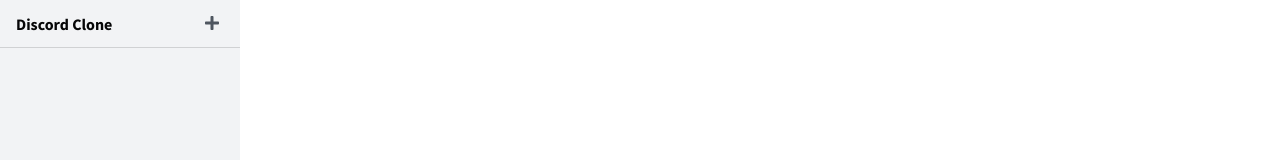
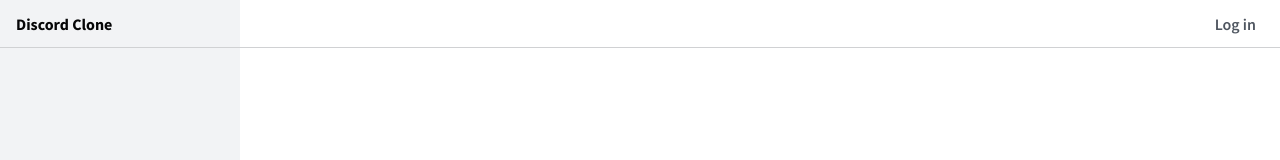
Before and after one commit to SirTurboPascal/tp-discord-clone, a React (Create React App) app: page / in a window 1280 px wide. Shown: the top 160 px of the page. Built offline with nearby package versions, Linux system fonts and the light colour scheme.

Commit message:
Adds Chat component

```diff
--- a/package.json
+++ b/package.json
@@ -15,6 +15,7 @@
 		"@types/node": "^16.7.13",
 		"@types/react": "^17.0.20",
 		"@types/react-dom": "^17.0.9",
+		"clsx": "^1.1.1",
 		"react": "^17.0.2",
 		"react-dom": "^17.0.2",
 		"react-redux": "^7.2.6",
--- /dev/null
+++ b/src/components/Chat/Chat.tsx
@@ -0,0 +1,19 @@
+import styled from 'styled-components';
+import { FunctionComponent } from 'react';
+
+const StyledChat = styled.main`
+	display: flex;
+	flex-direction: column;
+	flex-grow: 1;
+	justify-content: stretch;
+`;
+
+const Chat: FunctionComponent = (props) => {
+	return (
+		<>
+			<StyledChat>{props.children}</StyledChat>
+		</>
+	);
+};
+
+export default Chat;
--- /dev/null
+++ b/src/components/Chat/index.tsx
@@ -0,0 +1,3 @@
+import Chat from './Chat';
+
+export { Chat };
--- a/src/components/CssBaseline/CssBaseline.tsx
+++ b/src/components/CssBaseline/CssBaseline.tsx
@@ -1,6 +1,7 @@
 import { createGlobalStyle } from 'styled-components';
 
 import '@fontsource/source-sans-pro/400.css';
+import '@fontsource/source-sans-pro/600.css';
 import '@fontsource/source-sans-pro/700.css';
 
 const GlobalStyle = createGlobalStyle`
--- a/src/components/Header/HeaderButton.tsx
+++ b/src/components/Header/HeaderButton.tsx
@@ -1,3 +1,4 @@
+import clsx from 'clsx';
 import styled from 'styled-components';
 import { FunctionComponent } from 'react';
 
@@ -7,12 +8,13 @@ import { IconDefinition } from '@fortawesome/fontawesome-svg-core';
 const StyledHeaderButton = styled.button`
 	flex-shrink: 0;
 
-	width: 24px;
 	height: 24px;
+	padding: 0 2px;
 
 	background-color: transparent;
 	color: #4f5660;
 	border: none;
+	border-radius: 4px;
 	cursor: pointer;
 	user-select: none;
 
@@ -23,6 +25,23 @@ const StyledHeaderButton = styled.button`
 		color: #2e3337;
 	}
 
+	&.withCaption {
+		padding: 0 8px;
+
+		overflow: hidden;
+		text-overflow: ellipsis;
+
+		font-family: 'Source Sans Pro', sans-serif;
+		font-weight: 600;
+
+		white-space: nowrap;
+
+		&:active,
+		&:hover {
+			background-color: #f4f5f7;
+		}
+	}
+
 	@media (prefers-color-scheme: dark) {
 		color: #b9bbbe;
 
@@ -30,11 +49,21 @@ const StyledHeaderButton = styled.button`
 		&:hover {
 			color: #dcddde;
 		}
+
+		&.withCaption {
+			&:active,
+			&:hover {
+				background-color: #3b3d43;
+			}
+		}
 	}
 `;
 
+const StyledCaption = styled.span``;
+
 interface HeaderButtonProps {
-	icon: IconDefinition;
+	caption?: string;
+	icon?: IconDefinition;
 
 	onClick: () => void;
 }
@@ -42,8 +71,18 @@ interface HeaderButtonProps {
 const HeaderButton: FunctionComponent<HeaderButtonProps> = (props) => {
 	return (
 		<>
-			<StyledHeaderButton onClick={props.onClick}>
-				<FontAwesomeIcon icon={props.icon} fixedWidth />
+			<StyledHeaderButton className={clsx({ withCaption: props.caption })} onClick={props.onClick}>
+				{props.icon && (
+					<>
+						<FontAwesomeIcon icon={props.icon} fixedWidth />
+					</>
+				)}
+
+				{props.caption && (
+					<>
+						<StyledCaption>{props.caption}</StyledCaption>
+					</>
+				)}
 			</StyledHeaderButton>
 		</>
 	);
--- a/src/pages/HomePage.tsx
+++ b/src/pages/HomePage.tsx
@@ -3,6 +3,9 @@ import { FunctionComponent } from 'react';
 
 import { faPlus } from '@fortawesome/free-solid-svg-icons';
 
+import { useAppStore } from '../hooks';
+
+import { Chat } from '../components/Chat';
 import { Header, HeaderButton, HeaderTitle } from '../components/Header';
 import { Sidebar } from '../components/Sidebar';
 
@@ -22,7 +25,9 @@ const StyledHomePage = styled.div`
 	}
 `;
 
-const HomePage: FunctionComponent = (props) => {
+const HomePage: FunctionComponent = () => {
+	const { activeUser } = useAppStore((state) => state.user);
+
 	const handleButtonClick = () => {
 		alert('Hello World!');
 	};
@@ -34,9 +39,25 @@ const HomePage: FunctionComponent = (props) => {
 					<Header>
 						<HeaderTitle>Discord Clone</HeaderTitle>
 
-						<HeaderButton icon={faPlus} onClick={handleButtonClick} />
+						{activeUser && (
+							<>
+								<HeaderButton icon={faPlus} onClick={handleButtonClick} />
+							</>
+						)}
 					</Header>
 				</Sidebar>
+
+				<Chat>
+					<Header>
+						<div style={{ flexGrow: 1 }} />
+
+						{!activeUser && (
+							<>
+								<HeaderButton caption='Log in' onClick={handleButtonClick} />
+							</>
+						)}
+					</Header>
+				</Chat>
 			</StyledHomePage>
 		</>
 	);
```
Also changed, not shown: 1 other file (tests, documents, lock files or other folders).
